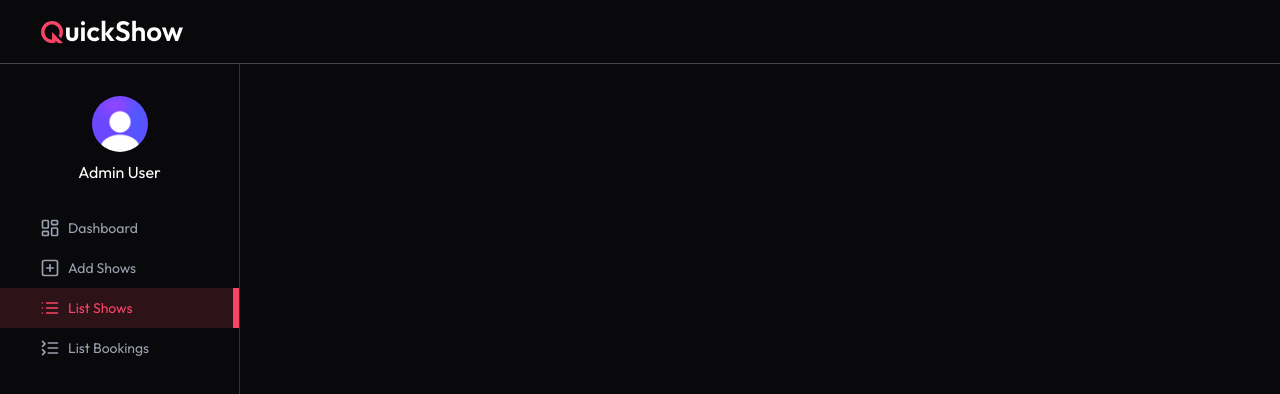
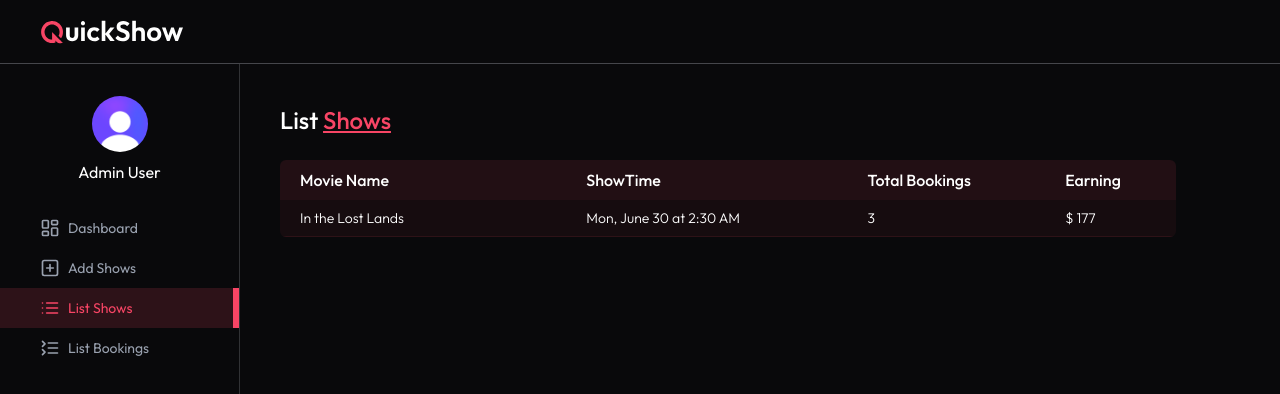
Before and after one commit to SonOfChrist/Movie-Ticket-Booking, a React (Vite) app: page /admin/list-shows in a window 1280 px wide. Shown: the top 394 px of the page. Built offline with nearby package versions, Linux system fonts and the light colour scheme.

Commit message:
Created ListShows.Jsx

```diff
--- a/src/pages/admin/ListShows.jsx
+++ b/src/pages/admin/ListShows.jsx
@@ -1,11 +1,64 @@
 import React from 'react'
+import { useState, useEffect } from 'react';
+import { dummyShowsData } from '../../assets/assets';
+import Loading from '../../components/Loading';
+import Title from '../../components/admin/Title';
+import dateFormat from '../../lib/dateFormat.js';
 
 const ListShows = () => {
-  return (
-    <div>
+   const currency = import.meta.env.VITE_CURRENCY;
+    const[shows, setShows] = useState([]);
+    const [loading, setLoading] = useState(true);
 
-    </div>
-  )
+    const getAllShows = async () => {
+      try {
+        setShows([{
+          movie: dummyShowsData[0],
+          showDateTime: "2025-06-30T02:30:00.000Z",
+          showsPrice: 59,
+          occupiedSeats: {
+            A1: "user_1",
+            B1: "user_2",
+            C1: "user_3",
+          }
+        }]);
+        setLoading(false);
+      } catch (error) {
+        console.error("Error fetching shows:", error);
+      }
+    }
+
+    useEffect(() => {
+      getAllShows();
+    }, []);
+
+return !loading ? (
+    <>
+      <Title text1='List' text2='Shows'  />
+      <div className='max-w-4xl mt-6 overflow-x-auto'>
+        <table className='w-full border-collapse rounded-md overflow-hidden text-nowrap'>
+          <thead>
+            <tr className='bg-primary/10 text-left text-white'>
+            <th className='p-2 font-medium pl-5'>Movie Name</th>
+            <th className='p-2 font-medium'>ShowTime</th>
+            <th className='p-2 font-medium'>Total Bookings</th>
+            <th className='p-2 font-medium'>Earning</th>
+            </tr>
+          </thead>
+          <tbody className='text-sm font-light'>
+            {shows.map((show, index) => (
+              <tr key={index} className='border-b border-primary/10 bg-primary/5 even:bg-primary/10'>
+                <td className='p-2 min-w-45 pl-5'>{show.movie.title}</td>
+                <td className='p-2'>{dateFormat(show.showDateTime).toLocaleString()}</td>
+                <td className='p-2'>{Object.keys(show.occupiedSeats).length}</td>
+                <td className='p-2'>{currency} {Object.keys(show.occupiedSeats).length * show.showsPrice }</td>
+              </tr>
+            ))}
+          </tbody>
+        </table>
+      </div>
+    </>
+  ) :  <Loading />
 }
 
 export default ListShows
```
